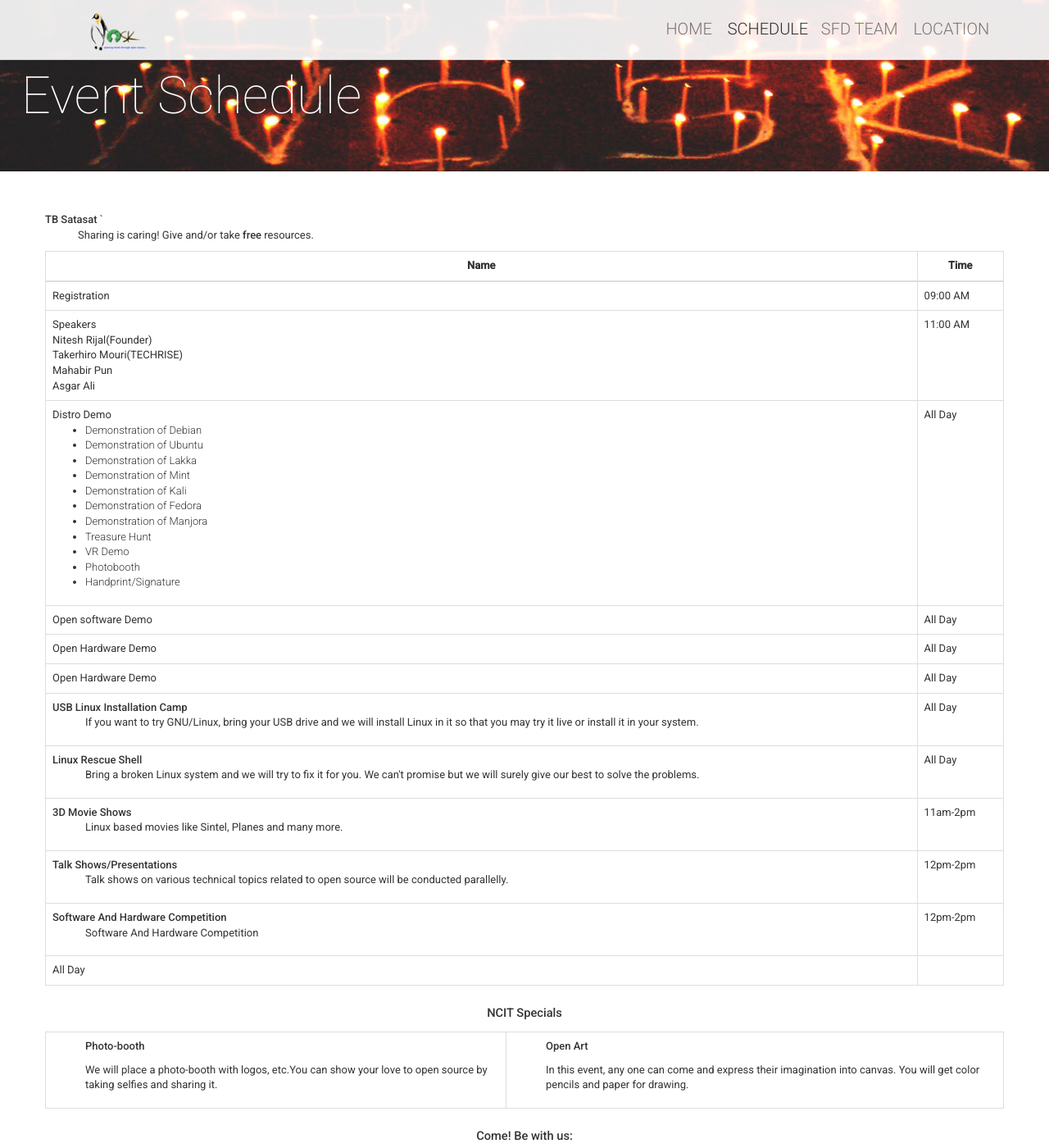
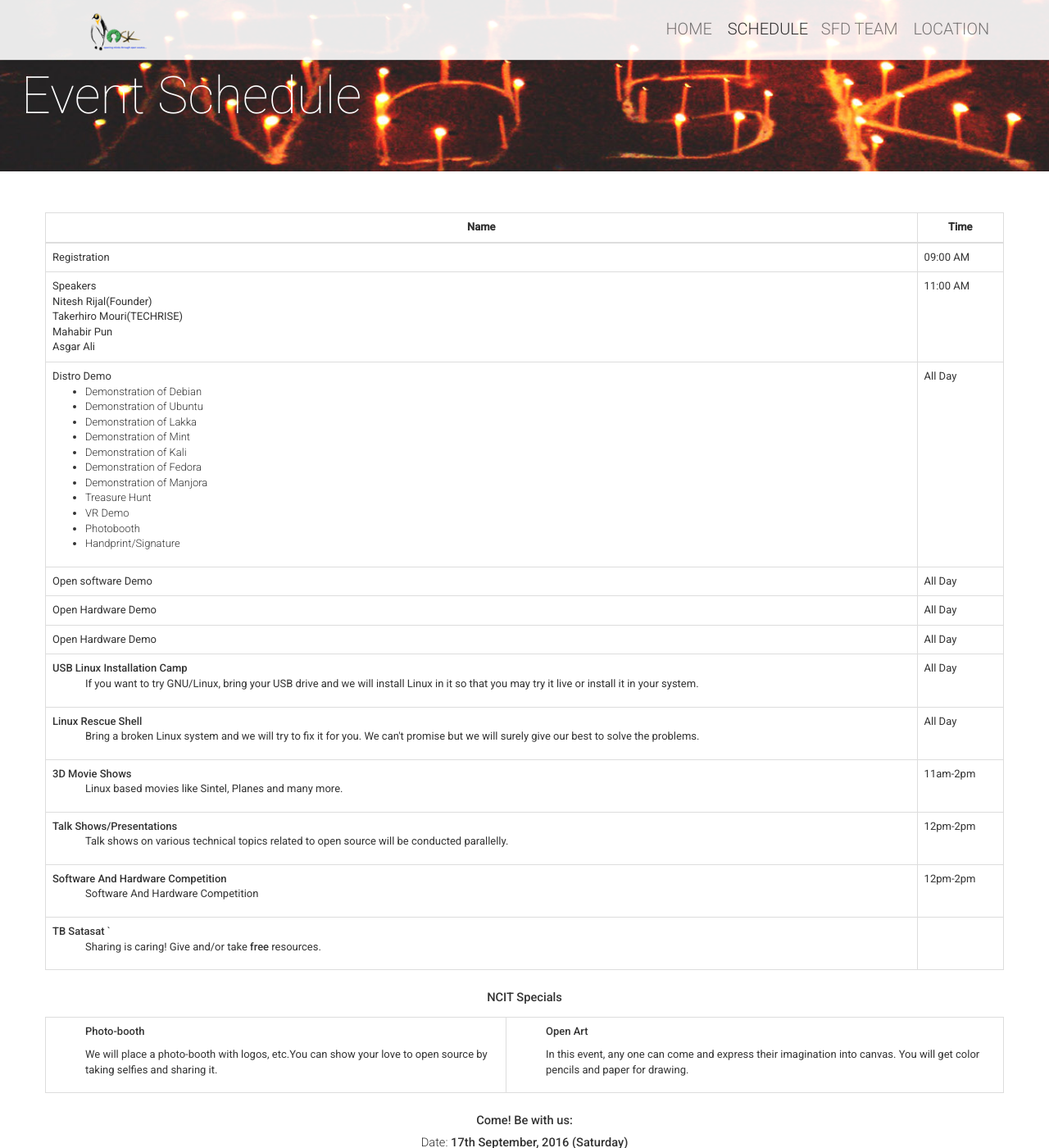
Before and after one commit to openosk/openosk.github.io, a Jekyll site: the page built from schedule.html, in a window 1280 px wide and 1400 px high, scrolled down 391 px. Shown: the whole window at 82% size. Built offline with Jekyll 4.4.1, drawn with Linux system fonts in a browser that asks for light colours; nearby versions of some CDN libraries; comment, search, counter and statistics services are not loaded.

Commit message:
updateSchedule

```diff
--- a/_includes/schedule-table.html
+++ b/_includes/schedule-table.html
@@ -117,10 +117,10 @@
 								<td> 12pm-2pm</td>
 							</tr>
 
-							<tr><b>TB Satasat</b>
+							<tr>
+								<td><b>TB Satasat</b>
 `								<ul>Sharing is caring! Give and/or take <strong>free</strong> resources.</ul>
 								</td>
-								<td>All Day</td>
 							</tr>
 							</table>
 							<p style="text-align:center"><b>NCIT Specials</b></p>
```
